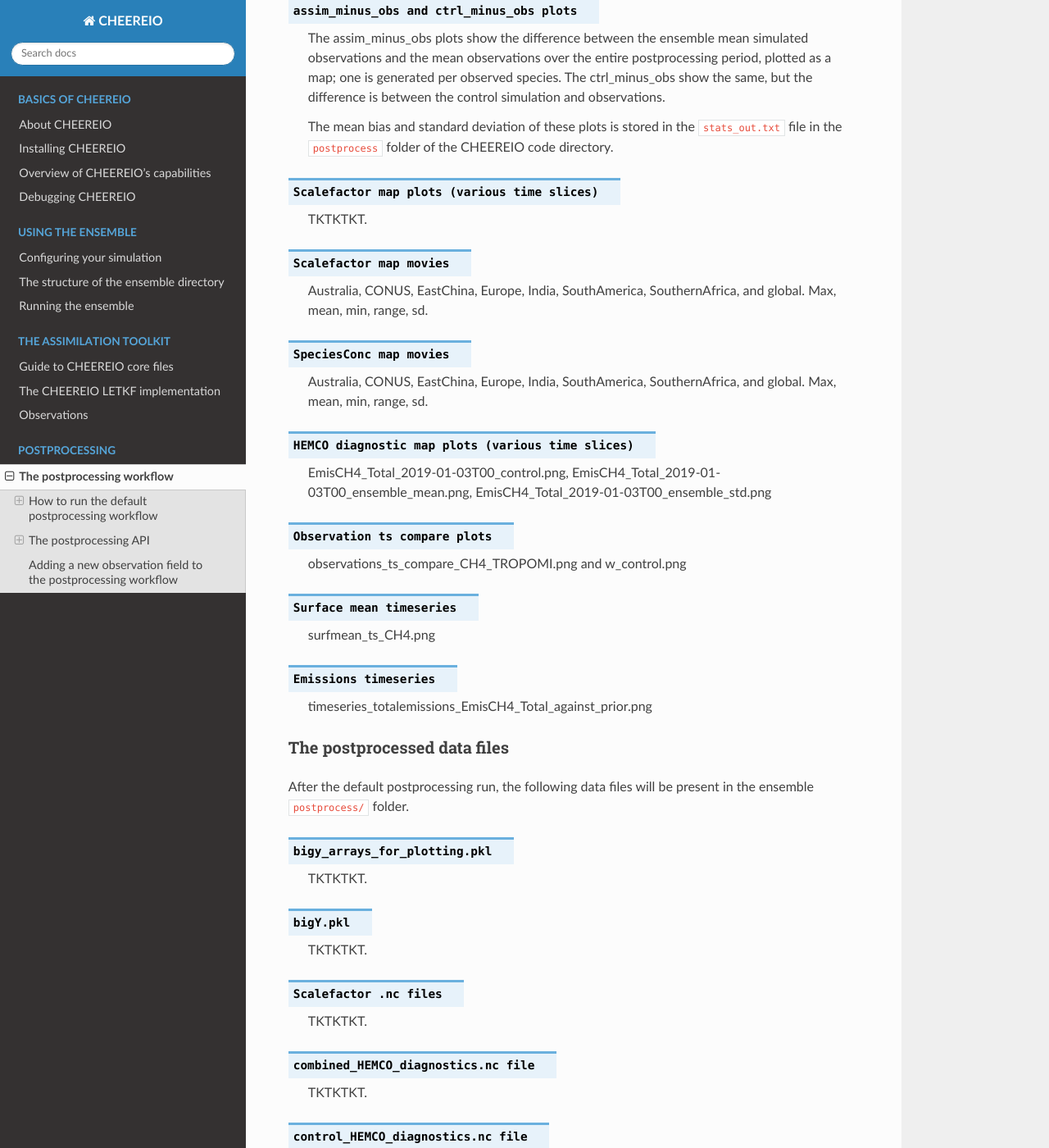
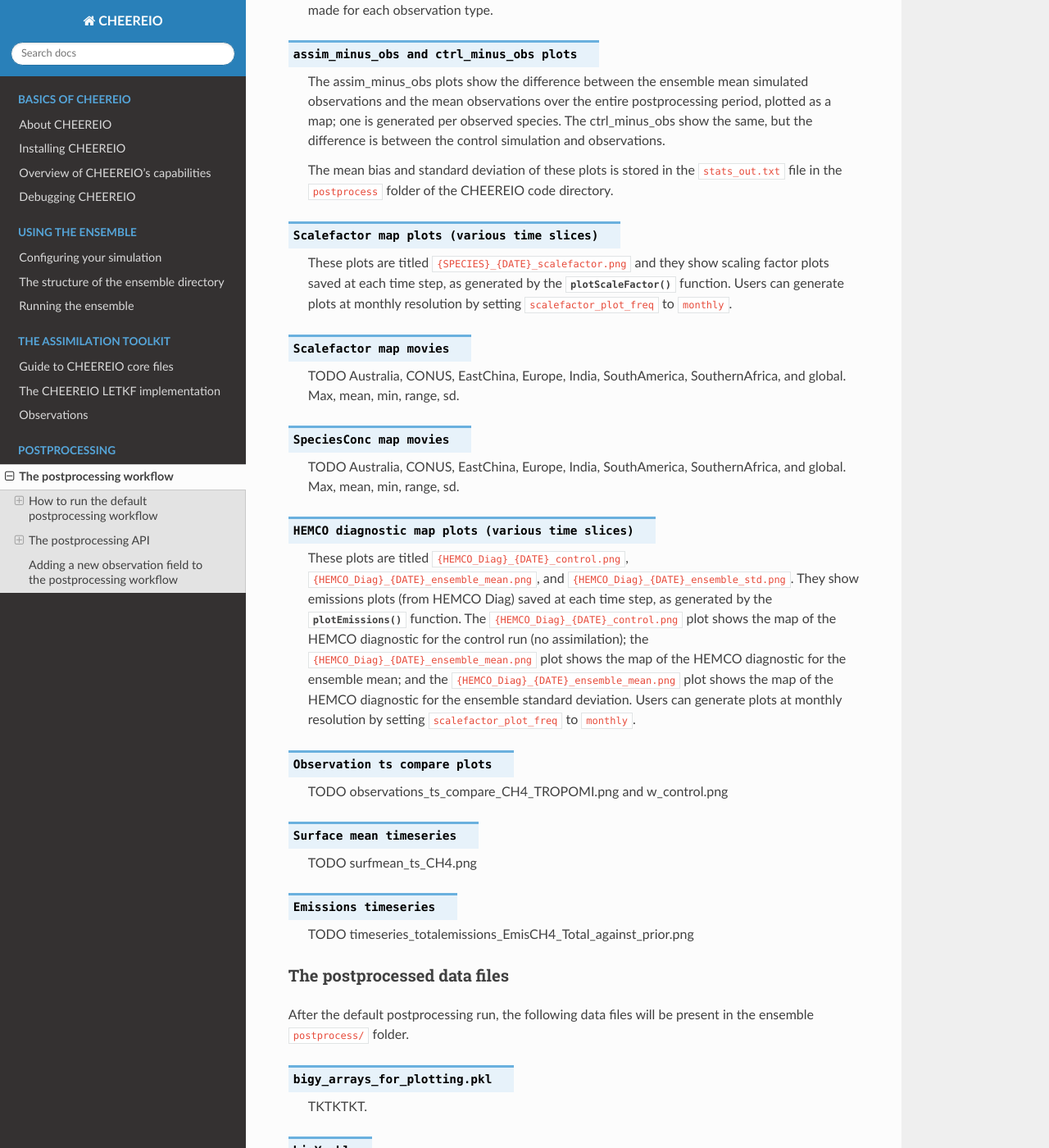
Before and after one commit to drewpendergrass/CHEEREIO, a Sphinx documentation site: the page built from docs/Postprocess-workflow.rst, in a window 1280 px wide and 1400 px high, scrolled down 1136 px. Shown: the whole window at 82% size. Built offline with Sphinx 7.4.7 and the Read the Docs theme 2.0.0, drawn with Linux system fonts in a browser that asks for light colours.

Commit message:
postprocess update

```diff
--- a/docs/Postprocess-workflow.rst
+++ b/docs/Postprocess-workflow.rst
@@ -23,7 +23,7 @@
 
 	.. attention::
 
-	There are known issues with the colorbar in these movies, and will be debugged soon (DP: 2/3/2023).
+		There are known issues with the colorbar in these movies, and will be debugged soon (DP: 2/3/2023).
 
 .. option:: Observation counts movies (total_aggregated_observation_count and total_raw_observation_counts)
 
@@ -41,31 +41,31 @@
 
 .. option:: Scalefactor map plots (various time slices)
 
-	TKTKTKT.
+	These plots are titled ``{SPECIES}_{DATE}_scalefactor.png`` and they show scaling factor plots saved at each time step, as generated by the :py:func:`plotScaleFactor` function. Users can generate plots at monthly resolution by setting ``scalefactor_plot_freq`` to ``monthly``.
 
 .. option:: Scalefactor map movies
 
-	Australia, CONUS, EastChina, Europe, India, SouthAmerica, SouthernAfrica, and global. Max, mean, min, range, sd.
+	TODO Australia, CONUS, EastChina, Europe, India, SouthAmerica, SouthernAfrica, and global. Max, mean, min, range, sd.
 
 .. option:: SpeciesConc map movies
 
-	Australia, CONUS, EastChina, Europe, India, SouthAmerica, SouthernAfrica, and global. Max, mean, min, range, sd.
+	TODO Australia, CONUS, EastChina, Europe, India, SouthAmerica, SouthernAfrica, and global. Max, mean, min, range, sd.
 
 .. option:: HEMCO diagnostic map plots (various time slices)
 
-	EmisCH4_Total_2019-01-03T00_control.png, EmisCH4_Total_2019-01-03T00_ensemble_mean.png, EmisCH4_Total_2019-01-03T00_ensemble_std.png
+	These plots are titled ``{HEMCO_Diag}_{DATE}_control.png``, ``{HEMCO_Diag}_{DATE}_ensemble_mean.png``, and ``{HEMCO_Diag}_{DATE}_ensemble_std.png``. They show emissions plots (from  HEMCO Diag) saved at each time step, as generated by the :py:func:`plotEmissions` function. The ``{HEMCO_Diag}_{DATE}_control.png`` plot shows the map of the HEMCO diagnostic for the control run (no assimilation); the ``{HEMCO_Diag}_{DATE}_ensemble_mean.png`` plot shows the map of the HEMCO diagnostic for the ensemble mean; and the ``{HEMCO_Diag}_{DATE}_ensemble_mean.png`` plot shows the map of the HEMCO diagnostic for the ensemble standard deviation. Users can generate plots at monthly resolution by setting ``scalefactor_plot_freq`` to ``monthly``.
 
 .. option:: Observation ts compare plots
 
-	observations_ts_compare_CH4_TROPOMI.png and w_control.png
+	TODO observations_ts_compare_CH4_TROPOMI.png and w_control.png
 
 .. option:: Surface mean timeseries
 
-	surfmean_ts_CH4.png
+	 TODO surfmean_ts_CH4.png
 
 .. option:: Emissions timeseries
 
-	timeseries_totalemissions_EmisCH4_Total_against_prior.png
+	TODO timeseries_totalemissions_EmisCH4_Total_against_prior.png
 
 
 The postprocessed data files
```
